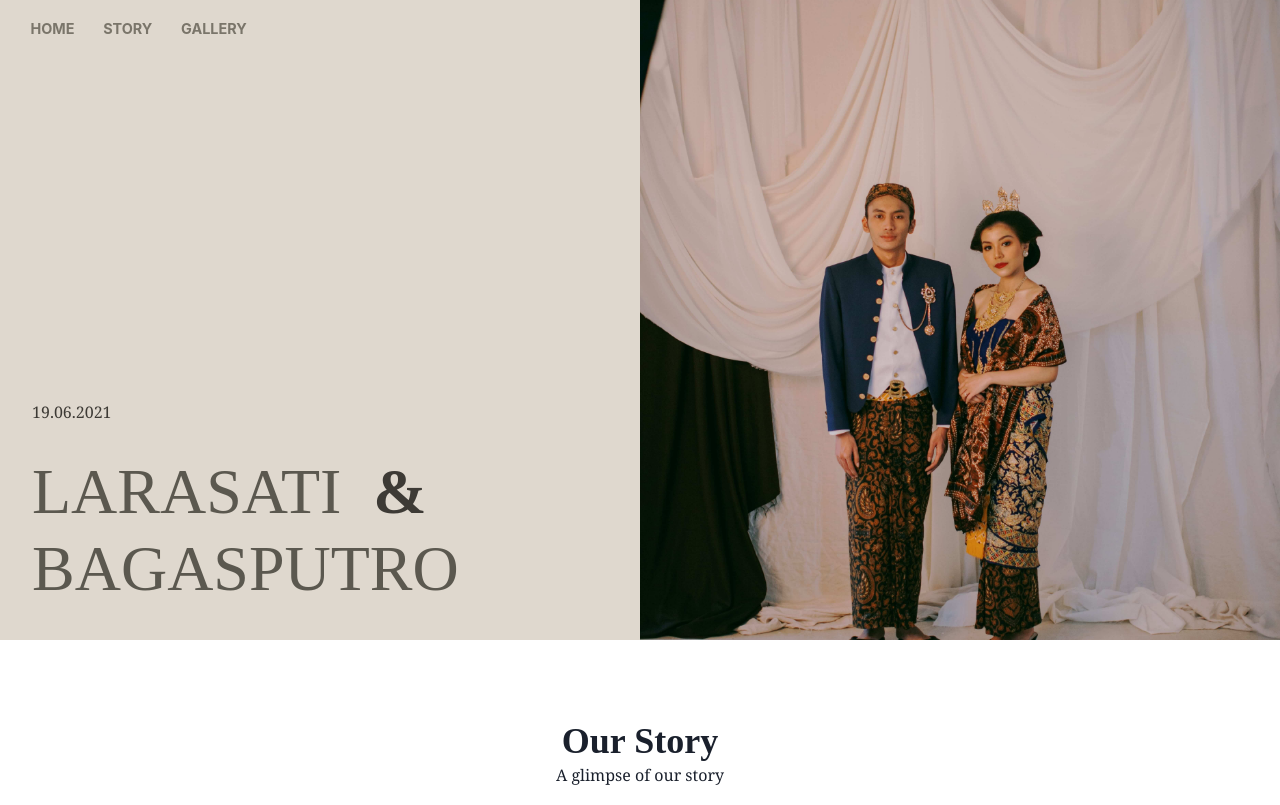
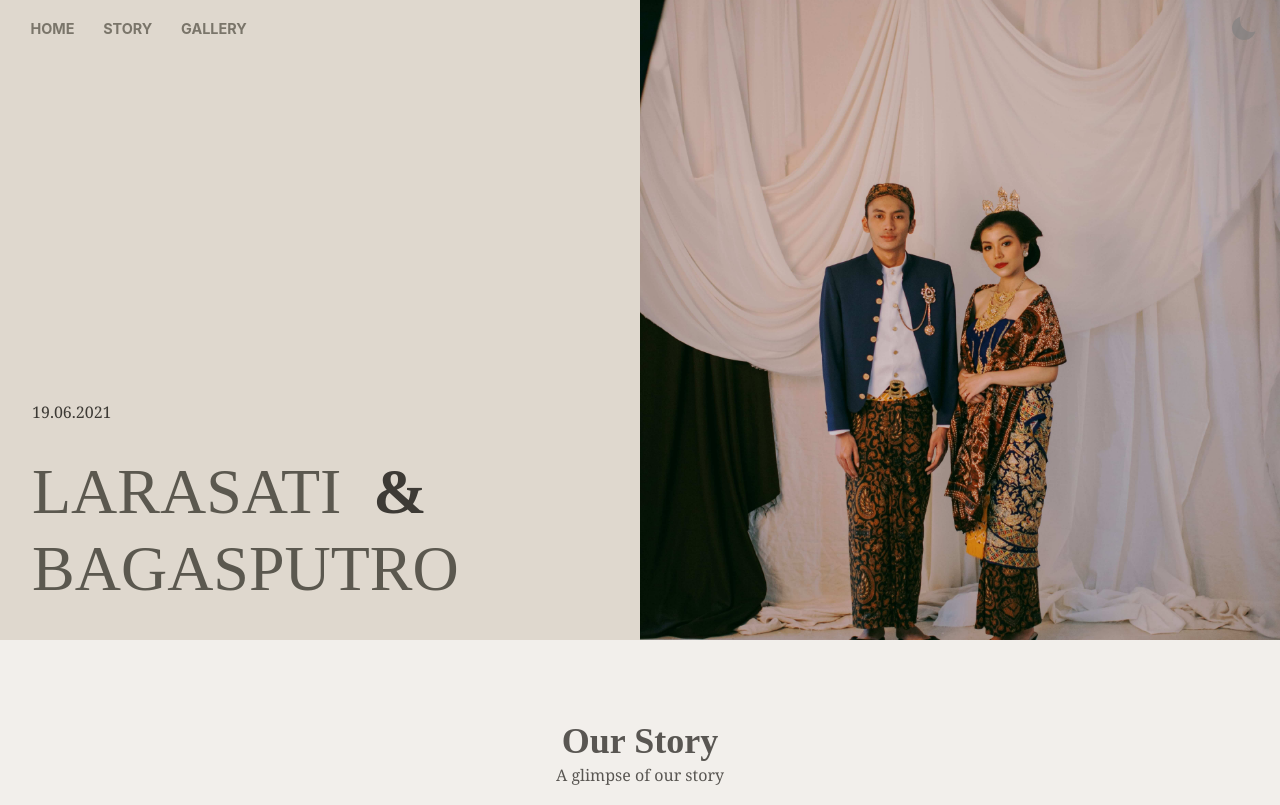
Before and after one commit to irshadi/wedding-site, a Gatsby site: page / in a window 1280 px wide. Shown: the top 805 px of the page. Built offline with nearby package versions, Linux system fonts and the light colour scheme; Gatsby itself is replaced by a stand-in of ours.

Commit message:
fix: our story styling

```diff
--- a/root-wrapper.js
+++ b/root-wrapper.js
@@ -2,21 +2,6 @@ import React from "react";
 import { ChakraProvider } from "@chakra-ui/react";
 import { PageLayout as Layout } from "./src/components/PageLayout";
 import theme from "./src/@chakra-ui/gatsby-plugin/theme";
-import { Global } from "@emotion/react";
-const Fonts = () => (
-  <Global
-    styles={`
-      /* latin */
-      @font-face {
-        font-family: 'MAK';
-        font-style: normal;
-        font-display: swap;
-        src: local('/fonts/MAK.woff2') url('./fonts/MAK.woff2') format('woff2');
-        unicode-range: U+0000-00FF, U+0131, U+0152-0153, U+02BB-02BC, U+02C6, U+02DA, U+02DC, U+2000-206F, U+2074, U+20AC, U+2122, U+2191, U+2193, U+2212, U+2215, U+FEFF, U+FFFD;
-      }
-      `}
-  />
-);
 
 export const wrapPageElement = ({ element }) => {
   return (
--- a/src/@chakra-ui/gatsby-plugin/theme.js
+++ b/src/@chakra-ui/gatsby-plugin/theme.js
@@ -1,9 +1,14 @@
+import { mode } from "@chakra-ui/theme-tools";
 import { extendTheme } from "@chakra-ui/react";
+import { COLOR_MAP } from "../../constants/color";
 
-const theme = {
-  colors: {
-    primary: "rebeccapurple"
-  }
+const styles = {
+  global: props => ({
+    body: {
+      color: mode(COLOR_MAP.BEIGE_TINT_1, COLOR_MAP.DARK_GRAY_SHADE_0)(props),
+      bg: mode(COLOR_MAP.BEIGE_SHADE_0, COLOR_MAP.DARK_GRAY_TINT_3)(props)
+    }
+  })
 };
 
-export default extendTheme(theme);
+export default extendTheme({ styles });
--- a/src/components/NavigationBar/index.js
+++ b/src/components/NavigationBar/index.js
@@ -1,5 +1,5 @@
 import React from "react";
-import { Flex, Text } from "@chakra-ui/layout";
+import { Flex } from "@chakra-ui/layout";
 import { Button } from "@chakra-ui/button";
 import { useColorMode } from "../../hooks/useColorMode";
 import { COLOR_MAP } from "../../constants/color";
@@ -132,11 +132,11 @@ export const NavigationBar = () => {
           Gallery
         </Button>
       </Flex>
-      {/* <Flex w="50%" justifyContent="flex-end" alignItems="center">
+      <Flex w="50%" justifyContent="flex-end" alignItems="center">
         <Flex m="1em">
           <SiteModeButton />
         </Flex>
-      </Flex> */}
+      </Flex>
     </Flex>
   );
 };
--- a/src/constants/color.js
+++ b/src/constants/color.js
@@ -1,9 +1,23 @@
 export const COLOR_MAP = {
+  BEIGE_SHADE_0: "#f2efeb",
+  BEIGE_SHADE_1: "#e9e4dd",
   BEIGE: "#DFD8CE",
+  BEIGE_TINT_0: "#86827c",
+  BEIGE_TINT_1: "#595652",
+  BEIGE_TINT_2: "#2d2b29",
+  BEIGE_TINT_3: "#161615",
+
   CHARCOAL: "#989284",
   CHARCOAL_SHADE_1: "#7A756A",
   CHARCOAL_SHADE_2: "#5B584F",
   CHARCOAL_SHADE_3: "#3D3A35",
+
+  DARK_GRAY_SHADE_0: "#d2d6d9",
+  DARK_GRAY_SHADE_1: "#a5aeb3",
+  DARK_GRAY_SHADE_2: "#78858e",
+  DARK_GRAY_SHADE_3: "#4b5d68",
   DARK_GRAY: "#1E3442",
-  NAVY_BLUE: "#284459"
+  DARK_GRAY_TINT_1: "#182a35",
+  DARK_GRAY_TINT_2: "#121f28",
+  DARK_GRAY_TINT_3: "#0c151a"
 };
--- a/src/views/Couple.js
+++ b/src/views/Couple.js
@@ -16,7 +16,7 @@ export const CoupleViews = () => {
       />
       <Flex flexDir="column">
         <Flex flexDir={["column", "row"]} h={["auto", "37.5em"]} w="100%">
-          <Flex w={["100%", "60%"]}>
+          <Flex w={["100%", "55%"]}>
             <Image
               w="100%"
               src={`images/${theme}_irshadi.jpg`}
@@ -81,7 +81,7 @@ export const CoupleViews = () => {
           h={["auto", "37.5em"]}
           mt={["1em"]}
         >
-          <Flex w={["100%", "40%"]} bg={COLOR_MAP.BEIGE} fontFamily="Georgia">
+          <Flex w={["100%", "45%"]} bg={COLOR_MAP.BEIGE} fontFamily="Georgia">
             <Box p={["2em", "3em"]} textAlign="start">
               <Heading
                 fontFamily="MAK"
@@ -127,7 +127,7 @@ export const CoupleViews = () => {
               </Box>
             </Box>
           </Flex>
-          <Flex w={["100%", "60%"]}>
+          <Flex w={["100%", "55%"]}>
             <Image
               w="100%"
               src={`images/${theme}_larasati.jpg`}
```
